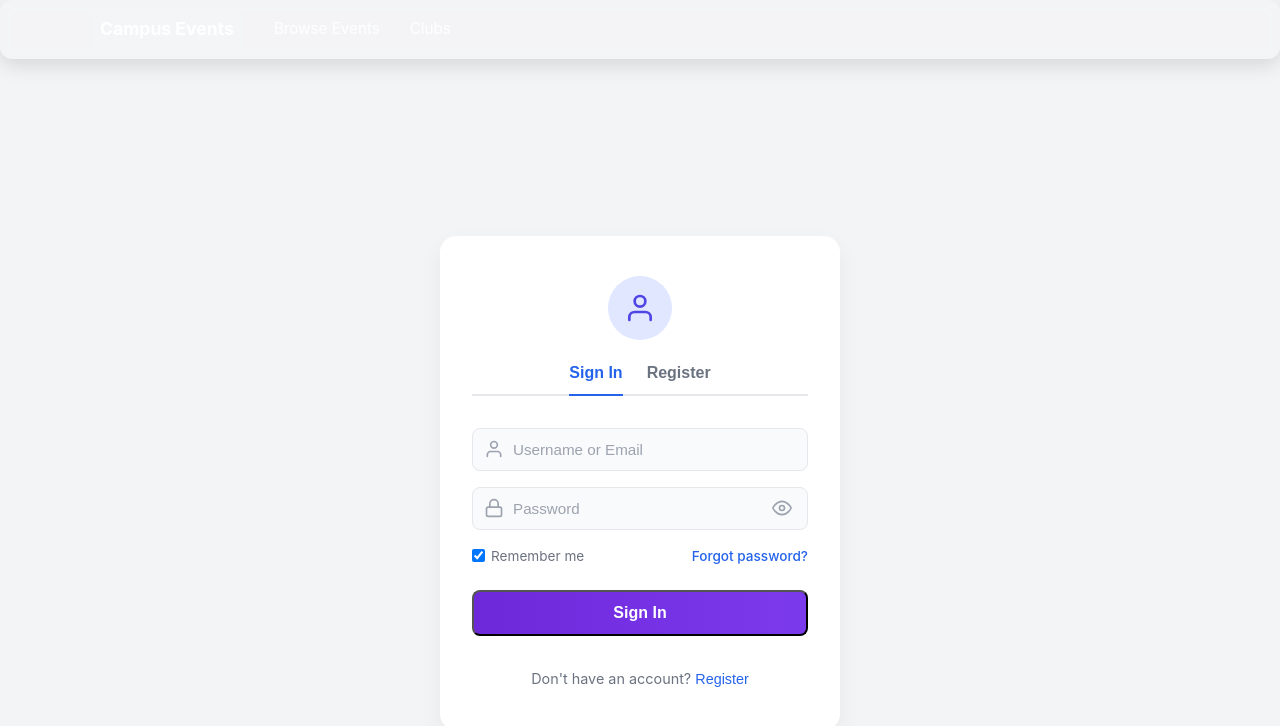
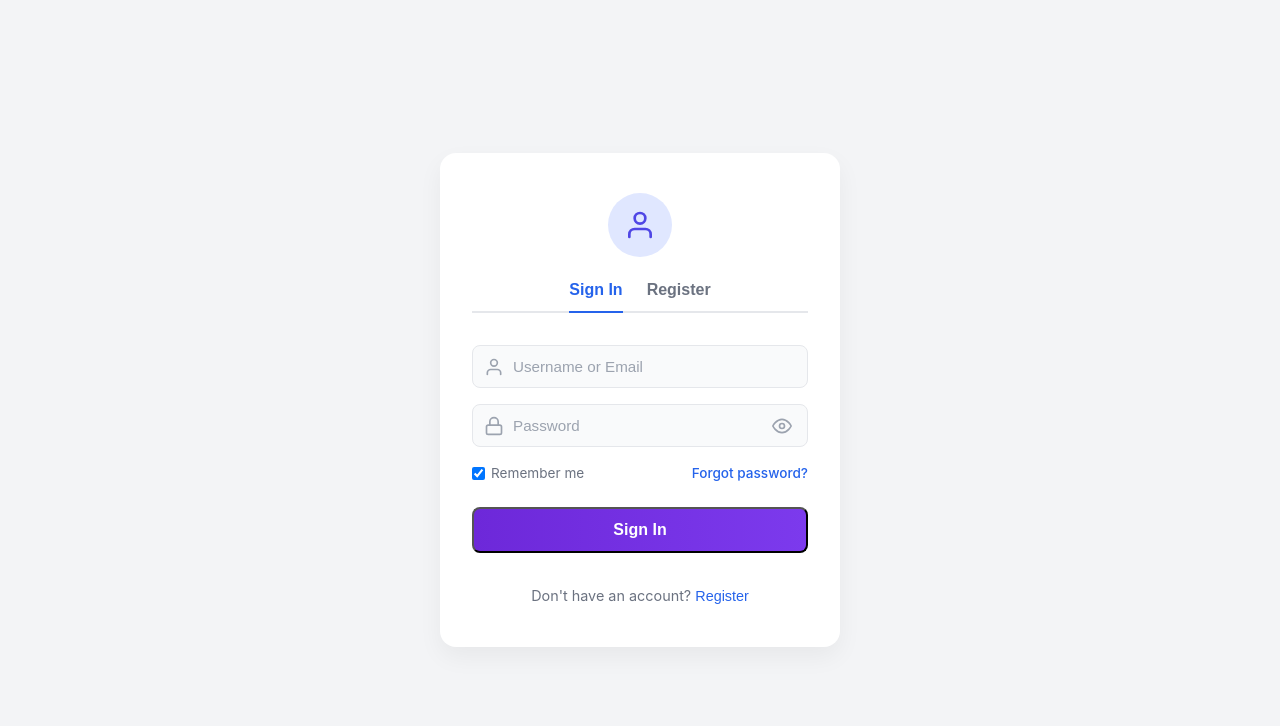
Before and after one commit to muskanjain72/dass-asmt-final, a React app in the folder frontend/: page /login in a window 1280 px wide. Shown: the top 726 px of the page. Built offline with nearby package versions, Linux system fonts and the light colour scheme; the HTML template or start-up script is replaced by a standard one.

Commit message:
fixed the ui of login

```diff
--- a/frontend/src/App.css
+++ b/frontend/src/App.css
@@ -15,12 +15,11 @@ body {
 
 /* Navbar styles */
 .navbar {
-  background: rgba(255, 255, 255, 0.08);
-  backdrop-filter: blur(6px);
+  background: white;
   border-radius: 12px;
   padding: 10px 18px;
   margin-bottom: 24px;
-  box-shadow: 0 6px 20px rgba(0, 0, 0, 0.12);
+  box-shadow: 0 4px 6px -1px rgba(0, 0, 0, 0.1), 0 2px 4px -1px rgba(0, 0, 0, 0.06);
 }
 
 .nav-container {
@@ -40,11 +39,10 @@ body {
 
 .nav-brand {
   font-weight: 700;
-  color: white;
-  font-size: 1.1rem;
-  padding: 6px 10px;
-  border-radius: 8px;
-  background: linear-gradient(90deg, rgba(255, 255, 255, 0.06), rgba(255, 255, 255, 0.02));
+  font-weight: 700;
+  color: #6d28d9;
+  font-size: 1.2rem;
+  padding: 6px 0;
   text-decoration: none;
 }
 
@@ -55,7 +53,7 @@ body {
 }
 
 .nav-link {
-  color: rgba(255, 255, 255, 0.9);
+  color: #6d28d9;
   text-decoration: none;
   padding: 8px 10px;
   border-radius: 8px;
@@ -80,7 +78,7 @@ body {
 }
 
 .user-greeting {
-  color: rgba(255, 255, 255, 0.9);
+  color: #4b5563;
   font-size: 0.95rem;
   margin-right: 6px;
 }
@@ -104,8 +102,8 @@ body {
 
 .btn-outline {
   background: transparent;
-  color: white;
-  border: 1px solid rgba(255, 255, 255, 0.12);
+  color: #6d28d9;
+  border: 1px solid #6d28d9;
 }
 
 .btn-link {
--- a/frontend/src/App.jsx
+++ b/frontend/src/App.jsx
@@ -1,4 +1,4 @@
-import { BrowserRouter as Router, Routes, Route, Navigate } from 'react-router-dom';
+import { BrowserRouter as Router, Routes, Route, Navigate, useLocation } from 'react-router-dom';
 import { AuthProvider } from './context/AuthContext';
 import './App.css';
 import Navbar from './components/Navbar';
@@ -28,13 +28,27 @@ const Home = () => {
   );
 };
 
+// Main Layout Component to handle conditional Navbar
+const MainLayout = ({ children }) => {
+  const location = useLocation();
+  const hideNavbarRoutes = ['/login', '/register'];
+  const showNavbar = !hideNavbarRoutes.includes(location.pathname);
+
+  return (
+    <div className="min-h-screen bg-gray-100 font-sans text-gray-900">
+      {showNavbar && <Navbar />}
+      <main>
+        {children}
+      </main>
+    </div>
+  );
+};
+
 function App() {
   return (
     <AuthProvider>
       <Router>
-        <div className="min-h-screen bg-gray-100 font-sans text-gray-900">
-          <Navbar />
-          <main>
+        <MainLayout>
           <Routes>
             {/* Public Routes */}
             <Route path="/" element={<Navigate to="/login" replace />} />
@@ -104,8 +118,7 @@ function App() {
             {/* Catch all */}
             <Route path="*" element={<Navigate to="/" replace />} />
           </Routes>
-          </main>
-        </div>
+        </MainLayout>
       </Router>
     </AuthProvider>
   );
```
Lines whose indentation alone changed are shown as unchanged.
